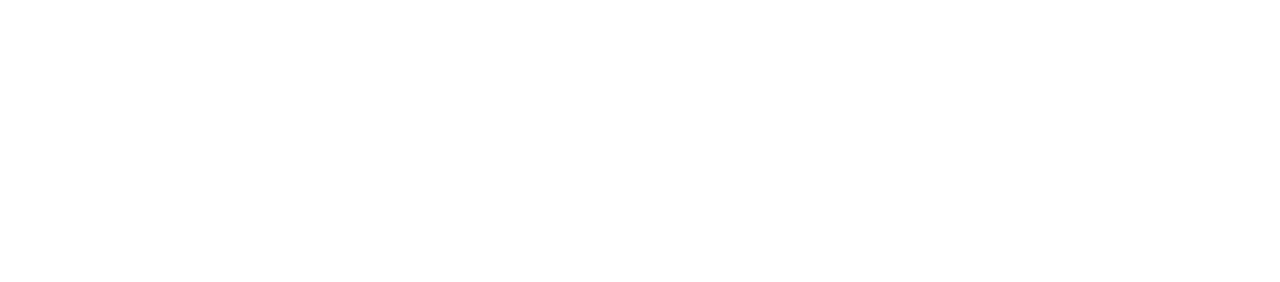
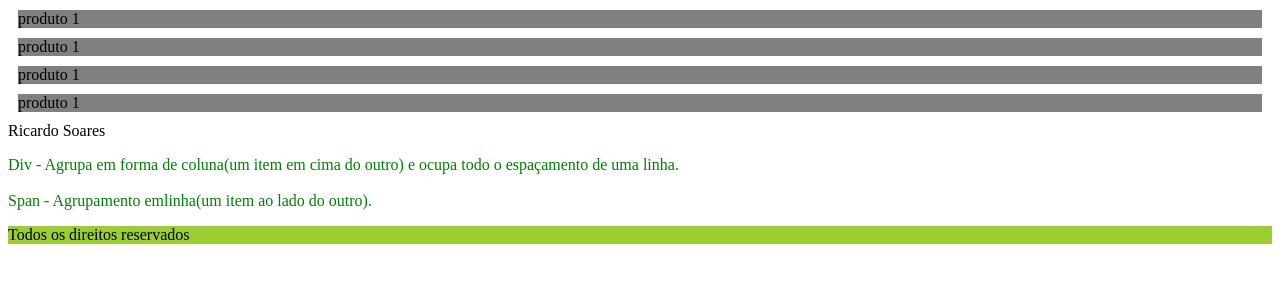
Before and after one commit to ricardohitalo/html-css, a plain HTML site: page exercicios/css/exer04.html in a window 1280 px wide. Drawn offline with Linux system fonts and the light colour scheme.

Commit message:
Update exer04.html

```diff
--- a/exercicios/css/exer04.html
+++ b/exercicios/css/exer04.html
@@ -6,7 +6,7 @@
     <title>Divs e Span</title>
     <style type="text/css">
     p {
-        color: red;
+        color: green;
     }
 
     .azul {
@@ -15,10 +15,51 @@
     #principal {
         background: indigo;
     }
+    .produto {
+        background: grey;
+        margin: 10px;
+    }
+    #rodape{
+        background-color: yellowgreen;
+    }
 
     </style>
 </head>
 <body>
+   <div id="topo">
 
+   </div>
+   <div class="produto">
+       produto 1
+   </div>
+
+   <div class="produto">
+    produto 1
+    </div>
+
+    <div class="produto">
+        produto 1
+    </div>
+
+    <div class="produto">
+        produto 1
+    </div>
+
+
+
+    <span id="assinatura">
+        Ricardo
+    </span>
+    <span>
+        Soares
+    </span>
+
+    <p>
+        Div - Agrupa em forma de coluna(um item em cima do outro) e ocupa todo o espaçamento de uma linha.<br>
+        <br>Span - Agrupamento emlinha(um item ao lado do outro).
+    </p>
+    <div id="rodape">
+        Todos os direitos reservados
+    </div>
 </body>
 </html>
```
